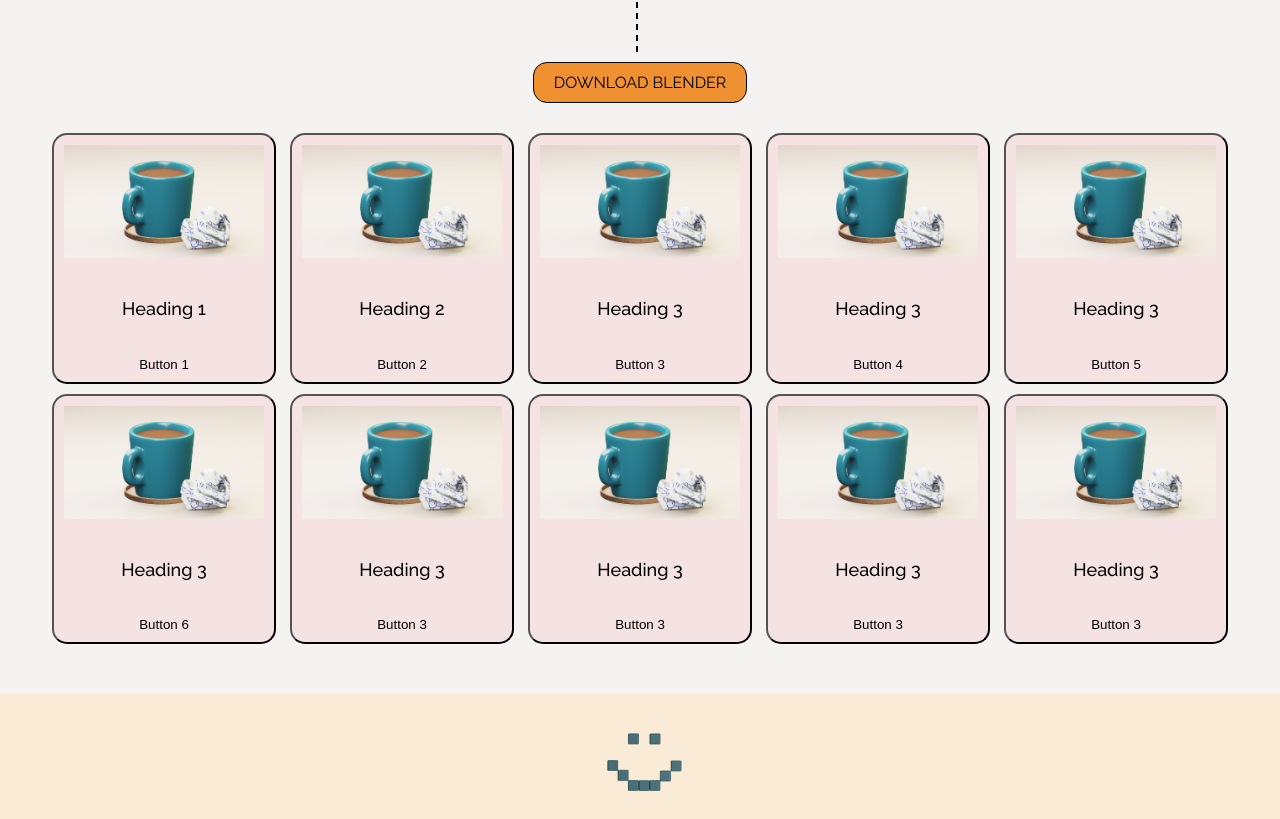
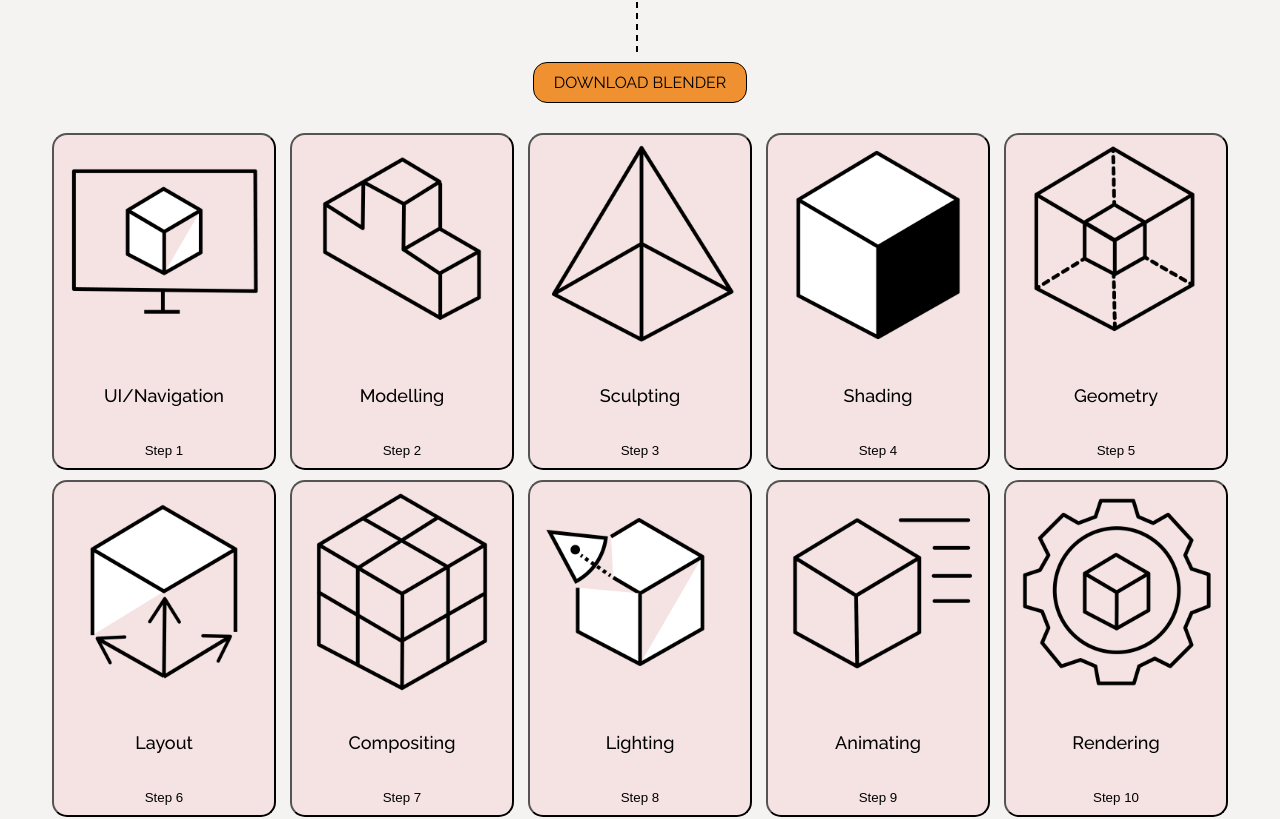
Before and after one commit to anna-rosew/blender-rookie, a React (Create React App) app: page / in a window 1280 px wide. Shown: the part 1800-2619 px from the top of the page. Built offline with nearby package versions, Linux system fonts and the light colour scheme.

Commit message:
Link all images to components

```diff
--- a/src/foundation.js
+++ b/src/foundation.js
@@ -3,15 +3,24 @@
 import "./styles/Foundation.css";
 import "./styles/Section.css";
 import "./styles/App.css";
-import gizmo from "./imgs/mug.png";
+import ui from "./imgs/UI.png";
+import modelling from "./imgs/modelling.png";
+import sculpting from "./imgs/sculpting.png";
+import shading from "./imgs/shading.png";
+import geometry from "./imgs/geometry-nodes.png";
+import layout from "./imgs/layout.png";
+import compositing from "./imgs/compositing.png";
+import lighting from "./imgs/llighting.png";
+import animating from "./imgs/animation.png";
+import rendering from "./imgs/rendering.png";
 
 // Sample image URL for demonstration purposes
 
 const buttonsData = [
   {
-    buttonLabel: "Button 1",
-    buttonImageSrc: gizmo,
-    buttonHeading: "Heading 1",
+    buttonLabel: "Step 1",
+    buttonImageSrc: ui,
+    buttonHeading: "UI/Navigation",
     modalHeading: "Modal Title 1",
     modalSubHeading: "Modal SubHeading 1",
     modalContent: "Content for Modal 1",
@@ -19,9 +28,9 @@
     modalSecondaryButton: "Secondary Action 1",
   },
   {
-    buttonLabel: "Button 2",
-    buttonImageSrc: gizmo,
-    buttonHeading: "Heading 2",
+    buttonLabel: "Step 2",
+    buttonImageSrc: modelling,
+    buttonHeading: "Modelling",
     modalHeading: "Modal Title 2",
     modalSubHeading: "Modal SubHeading 2",
     modalContent: "Content for Modal 2",
@@ -29,9 +38,9 @@
     modalSecondaryButton: "Secondary Action 2",
   },
   {
-    buttonLabel: "Button 3",
-    buttonImageSrc: gizmo,
-    buttonHeading: "Heading 3",
+    buttonLabel: "Step 3",
+    buttonImageSrc: sculpting,
+    buttonHeading: "Sculpting",
     modalHeading: "Modal Title 3",
     modalSubHeading: "Modal SubHeading 3",
     modalContent: "Content for Modal 3",
@@ -39,9 +48,9 @@
     modalSecondaryButton: "Secondary Action 3",
   },
   {
-    buttonLabel: "Button 4",
-    buttonImageSrc: gizmo,
-    buttonHeading: "Heading 3",
+    buttonLabel: "Step 4",
+    buttonImageSrc: shading,
+    buttonHeading: "Shading",
     modalHeading: "Modal Title 3",
     modalSubHeading: "Modal SubHeading 3",
     modalContent: "Content for Modal 3",
@@ -49,9 +58,9 @@
     modalSecondaryButton: "Secondary Action 3",
   },
   {
-    buttonLabel: "Button 5",
-    buttonImageSrc: gizmo,
-    buttonHeading: "Heading 3",
+    buttonLabel: "Step 5",
+    buttonImageSrc: geometry,
+    buttonHeading: "Geometry",
     modalHeading: "Modal Title 3",
     modalSubHeading: "Modal SubHeading 3",
     modalContent: "Content for Modal 3",
@@ -59,9 +68,9 @@
     modalSecondaryButton: "Secondary Action 3",
   },
   {
-    buttonLabel: "Button 6",
-    buttonImageSrc: gizmo,
-    buttonHeading: "Heading 3",
+    buttonLabel: "Step 6",
+    buttonImageSrc: layout,
+    buttonHeading: "Layout",
     modalHeading: "Modal Title 3",
     modalSubHeading: "Modal SubHeading 3",
     modalContent: "Content for Modal 3",
@@ -69,9 +78,9 @@
     modalSecondaryButton: "Secondary Action 3",
   },
   {
-    buttonLabel: "Button 3",
-    buttonImageSrc: gizmo,
-    buttonHeading: "Heading 3",
+    buttonLabel: "Step 7",
+    buttonImageSrc: compositing,
+    buttonHeading: "Compositing",
     modalHeading: "Modal Title 3",
     modalSubHeading: "Modal SubHeading 3",
     modalContent: "Content for Modal 3",
@@ -79,9 +88,9 @@
     modalSecondaryButton: "Secondary Action 3",
   },
   {
-    buttonLabel: "Button 3",
-    buttonImageSrc: gizmo,
-    buttonHeading: "Heading 3",
+    buttonLabel: "Step 8",
+    buttonImageSrc: lighting,
+    buttonHeading: "Lighting",
     modalHeading: "Modal Title 3",
     modalSubHeading: "Modal SubHeading 3",
     modalContent: "Content for Modal 3",
@@ -89,9 +98,9 @@
     modalSecondaryButton: "Secondary Action 3",
   },
   {
-    buttonLabel: "Button 3",
-    buttonImageSrc: gizmo,
-    buttonHeading: "Heading 3",
+    buttonLabel: "Step 9",
+    buttonImageSrc: animating,
+    buttonHeading: "Animating",
     modalHeading: "Modal Title 3",
     modalSubHeading: "Modal SubHeading 3",
     modalContent: "Content for Modal 3",
@@ -99,9 +108,9 @@
     modalSecondaryButton: "Secondary Action 3",
   },
   {
-    buttonLabel: "Button 3",
-    buttonImageSrc: gizmo,
-    buttonHeading: "Heading 3",
+    buttonLabel: "Step 10",
+    buttonImageSrc: rendering,
+    buttonHeading: "Rendering",
     modalHeading: "Modal Title 3",
     modalSubHeading: "Modal SubHeading 3",
     modalContent: "Content for Modal 3",
```
